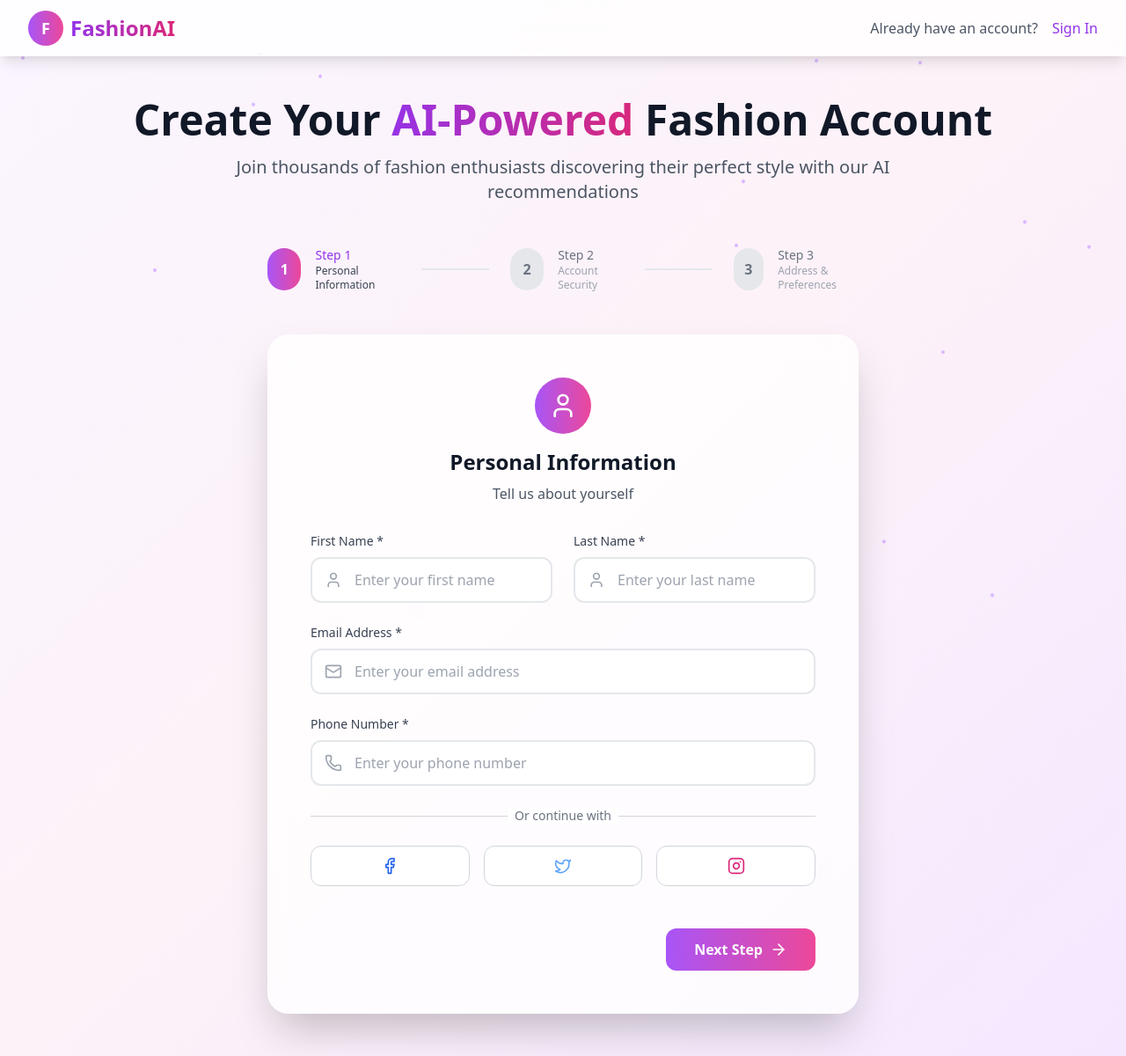
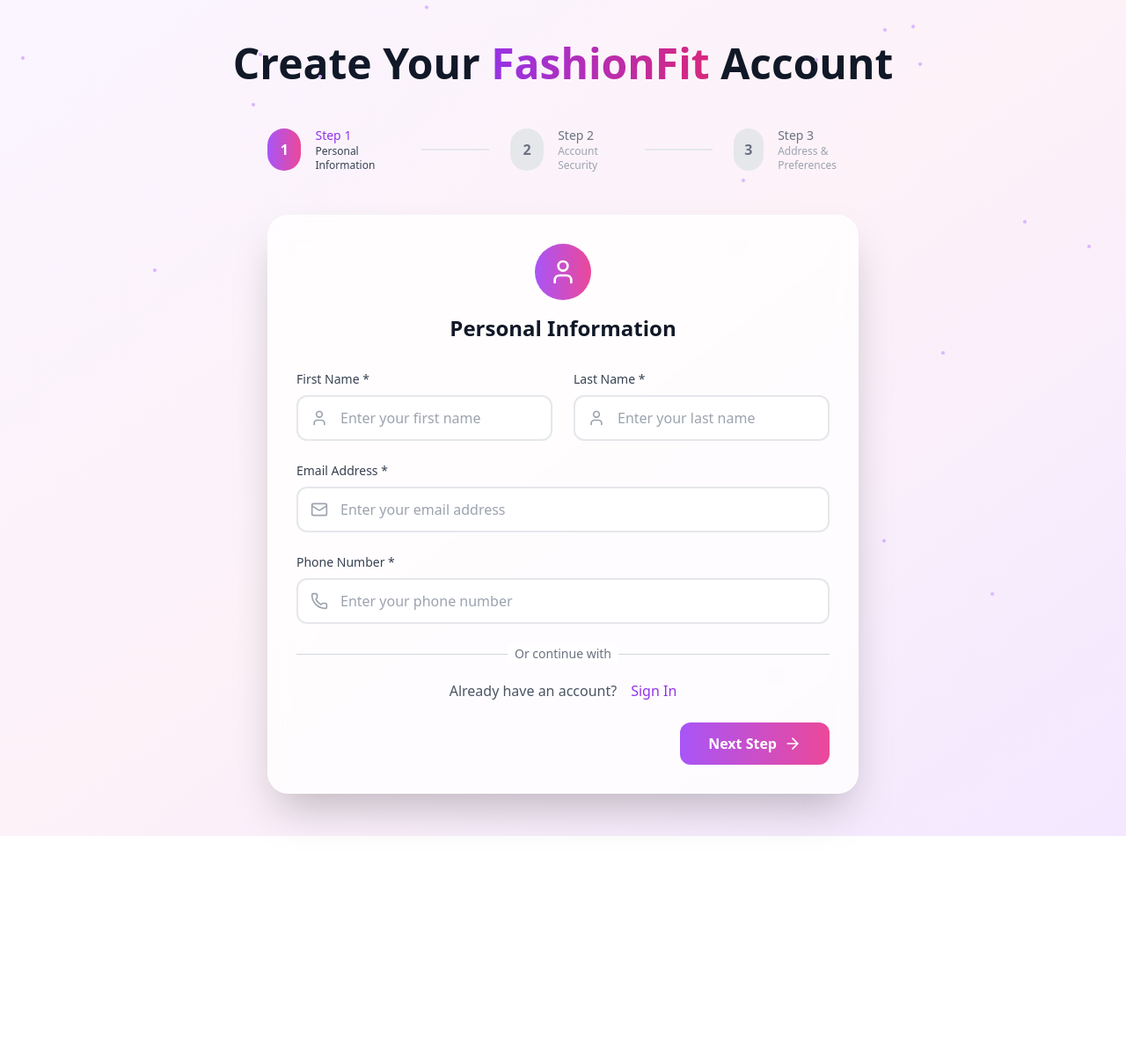
Before and after one commit to DivyModi07/FashionFit, a React (Vite) app in the folder frontend/: page /signup in a window 1280 px wide. Shown: the whole page at 88% size. After the commit the page ends 950 px from the top, so only its background shows below. Built offline with nearby package versions, Linux system fonts and the light colour scheme.

Commit message:
Update Signup.jsx

```diff
--- a/frontend/src/pages/Signup.jsx
+++ b/frontend/src/pages/Signup.jsx
@@ -16,7 +16,8 @@ import {
   Twitter,
   Instagram,
   Camera,
-  Shirt
+  Shirt,
+  ArrowLeft
 } from 'lucide-react';
 import Animation from '../components/Animation';
 
@@ -203,7 +204,7 @@ const Signup = () => {
 
     <div className="min-h-screen bg-gradient-to-br from-purple-50 via-pink-50 to-purple-100">
 
-      <Animation count={25} />
+      <Animation />
 
       {/* Custom animations */}
       <style jsx>{`
@@ -249,47 +250,16 @@ const Signup = () => {
         }
       `}</style>
 
-      {/* Navigation */}
-      <nav className="bg-white/80 backdrop-blur-md shadow-lg sticky top-0 z-50">
-        <div className="max-w-7xl mx-auto px-4 sm:px-6 lg:px-8">
-          <div className="flex justify-between items-center h-16">
-            <div className="flex items-center">
-              <div className="w-10 h-10 bg-gradient-to-r from-purple-500 to-pink-500 rounded-full flex items-center justify-center">
-                <span className="text-white font-bold text-lg">F</span>
-              </div>
-              <span className="ml-2 text-2xl font-bold bg-gradient-to-r from-purple-600 to-pink-600 bg-clip-text text-transparent">
-                FashionAI
-              </span>
-            </div>
-            <div className="flex items-center space-x-4">
-              <span className="text-gray-600">Already have an account?</span>
-              <button
-                onClick={() => navigate('/login')}
-                className="text-purple-600 hover:text-purple-700 font-medium"
-              >
-                Sign In
-              </button>
-            </div>
-          </div>
-        </div>
-      </nav>
 
       {/* Hero Section */}
       <section className="py-12">
         <div className="max-w-7xl mx-auto px-4 sm:px-6 lg:px-8">
           <div className="text-center mb-12">
-            {/* <div className="inline-flex items-center px-4 py-2 bg-purple-100 rounded-full text-purple-600 text-sm font-medium mb-6">
-              <Sparkles className="w-4 h-4 mr-2" />
-              Join the Fashion Revolution
-            </div> */}
             <h1 className="text-4xl md:text-5xl font-bold text-gray-900 mb-4">
               Create Your
-              <span className="bg-gradient-to-r from-purple-600 to-pink-600 bg-clip-text text-transparent"> AI-Powered </span>
-              Fashion Account
+              <span className="bg-gradient-to-r from-purple-600 to-pink-600 bg-clip-text text-transparent"> FashionFit </span>
+               Account
             </h1>
-            <p className="text-xl text-gray-600 max-w-3xl mx-auto">
-              Join thousands of fashion enthusiasts discovering their perfect style with our AI recommendations
-            </p>
           </div>
 
           {/* Progress Steps */}
@@ -328,8 +298,8 @@ const Signup = () => {
 
           {/* Signup Form */}
           <div className="max-w-2xl mx-auto">
-            <div className="bg-white/80 backdrop-blur-md rounded-3xl shadow-2xl p-8 md:p-12 border border-white/20">
-              <form  className="space-y-6">
+            <div className="bg-white/80 backdrop-blur-md rounded-3xl shadow-2xl p-8 md:p-8 border border-white/20">
+              <form  className="space-y-4">
                 {/* Step 1: Personal Information */}
                 {currentStep === 1 && (
                   <div className="space-y-6">
@@ -338,7 +308,6 @@ const Signup = () => {
                         <User className="w-8 h-8 text-white" />
                       </div>
                       <h2 className="text-2xl font-bold text-gray-900">Personal Information</h2>
-                      <p className="text-gray-600 mt-2">Tell us about yourself</p>
                     </div>
 
                     <div className="grid grid-cols-1 md:grid-cols-2 gap-6">
@@ -423,8 +392,7 @@ const Signup = () => {
                       {errors.phone && <p className="text-red-500 text-sm mt-1">{errors.phone}</p>}
                     </div>
 
-                    {/* Social Signup Options */}
-                    <div className="mt-8">
+                      <div className="mt-8">
                       <div className="relative">
                         <div className="absolute inset-0 flex items-center">
                           <div className="w-full border-t border-gray-300"></div>
@@ -433,42 +401,31 @@ const Signup = () => {
                           <span className="px-2 bg-white text-gray-500">Or continue with</span>
                         </div>
                       </div>
-                      <div className="mt-6 grid grid-cols-3 gap-4">
+                      <div className="flex justify-center mt-5 space-x-4">
+                        <span className="text-gray-600">Already have an account?</span>
                         <button
-                          type="button"
-                          onClick={() => handleSocialSignup('facebook')}
-                          className="w-full inline-flex justify-center py-3 px-4 border border-gray-300 rounded-xl bg-white text-sm font-medium text-gray-500 hover:bg-gray-50 transition-colors"
+                          onClick={() => navigate('/login')}
+                          className="text-purple-600 hover:text-purple-700 font-medium"
                         >
-                          <Facebook className="w-5 h-5 text-blue-600" />
-                        </button>
-                        <button
-                          type="button"
-                          onClick={() => handleSocialSignup('twitter')}
-                          className="w-full inline-flex justify-center py-3 px-4 border border-gray-300 rounded-xl bg-white text-sm font-medium text-gray-500 hover:bg-gray-50 transition-colors"
-                        >
-                          <Twitter className="w-5 h-5 text-blue-400" />
-                        </button>
-                        <button
-                          type="button"
-                          onClick={() => handleSocialSignup('instagram')}
-                          className="w-full inline-flex justify-center py-3 px-4 border border-gray-300 rounded-xl bg-white text-sm font-medium text-gray-500 hover:bg-gray-50 transition-colors"
-                        >
-                          <Instagram className="w-5 h-5 text-pink-600" />
+                          Sign In
                         </button>
                       </div>
                     </div>
+
+
+
+
                   </div>
                 )}
 
                 {/* Step 2: Account Security */}
                 {currentStep === 2 && (
-                  <div className="space-y-6">
-                    <div className="text-center mb-8">
+                  <div className="space-y-4">
+                    <div className="text-center mb-6">
                       <div className="w-16 h-16 bg-gradient-to-r from-purple-500 to-pink-500 rounded-full flex items-center justify-center mx-auto mb-4">
                         <Lock className="w-8 h-8 text-white" />
                       </div>
                       <h2 className="text-2xl font-bold text-gray-900">Account Security</h2>
-                      <p className="text-gray-600 mt-2">Secure your account with a strong password</p>
                     </div>
 
                     <div>
@@ -566,18 +523,18 @@ const Signup = () => {
                         {errors.gender && <p className="text-red-500 text-sm mt-1">{errors.gender}</p>}
                       </div>
                     </div>
+
                   </div>
                 )}
 
                 {/* Step 3: Address & Preferences */}
                 {currentStep === 3 && (
-                  <div className="space-y-6">
-                    <div className="text-center mb-8">
+                  <div className="space-y-4">
+                    <div className="text-center mb-6">
                       <div className="w-16 h-16 bg-gradient-to-r from-purple-500 to-pink-500 rounded-full flex items-center justify-center mx-auto mb-4">
                         <MapPin className="w-8 h-8 text-white" />
                       </div>
                       <h2 className="text-2xl font-bold text-gray-900">Address & Preferences</h2>
-                      <p className="text-gray-600 mt-2">Complete your profile setup</p>
                     </div>
 
                     <div>
@@ -656,21 +613,10 @@ const Signup = () => {
 
                     </div>
 
+
+
+
                     <div className="space-y-4">
-                      <div className="flex items-center">
-                        <input
-                          type="checkbox"
-                          name="newsletter"
-                          id="newsletter"
-                          checked={formData.newsletter}
-                          onChange={handleInputChange}
-                          className="h-4 w-4 text-purple-600 focus:ring-purple-500 border-gray-300 rounded"
-                        />
-                        <label htmlFor="newsletter" className="ml-2 block text-sm text-gray-900">
-                          Subscribe to our newsletter for style tips and exclusive offers
-                        </label>
-                      </div>
-
                       <div className="flex items-start">
                         <input
                           type="checkbox"
@@ -701,18 +647,23 @@ const Signup = () => {
                       </div>
                       {errors.terms && <p className="text-red-500 text-sm">{errors.terms}</p>}
                     </div>
+
                   </div>
                 )}
 
+
+
+
                 {/* Navigation Buttons */}
-                <div className="flex justify-between items-center pt-6">
+                <div className="flex justify-between items-center pt-2">
+
                   {currentStep > 1 && (
                     <button
                       type="button"
                       onClick={handlePrevStep}
-                      className="px-6 py-3 border-2 border-gray-300 text-gray-700 rounded-xl font-medium hover:bg-gray-50 transition-colors"
+                      className="mr-auto bg-gradient-to-r from-purple-500 to-pink-500 text-white px-8 py-3 rounded-xl font-semibold hover:from-purple-600 hover:to-pink-600 transition-all duration-300 transform hover:scale-105 flex items-center"
                     >
-                      Previous
+                      <ArrowLeft className="w-5 h-5 mr-2" />   Previous
                     </button>
                   )}
 
```
